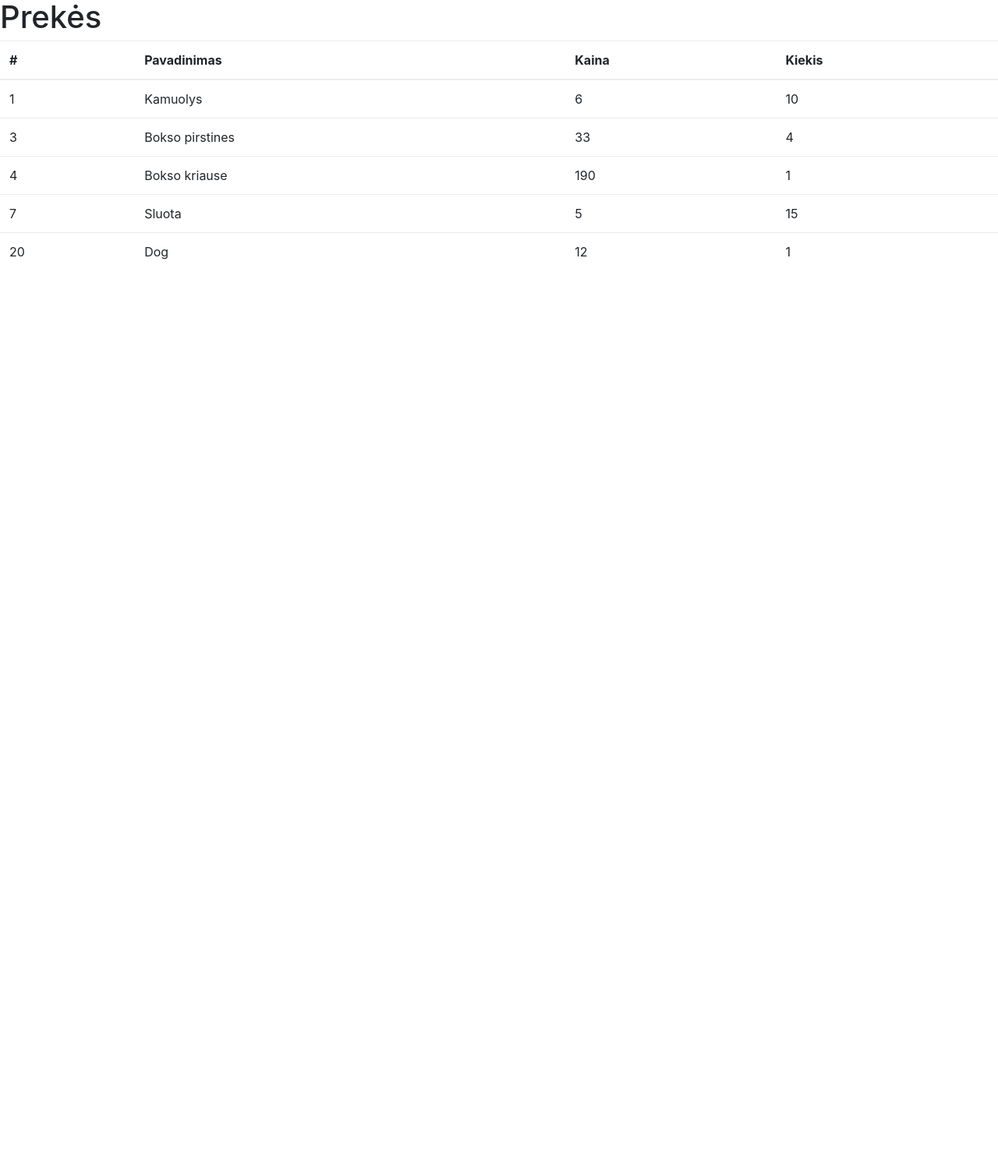
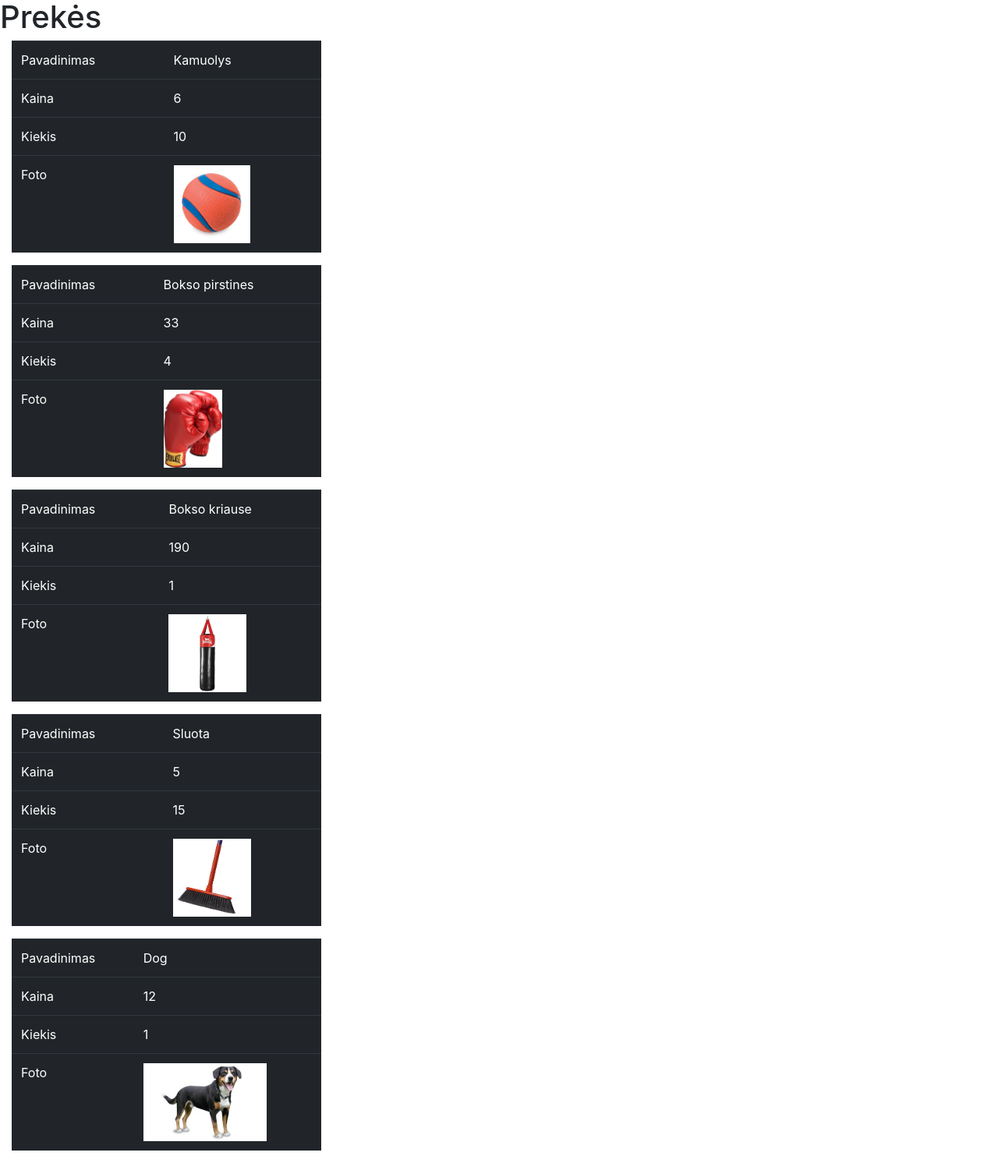
Before and after one commit to ignaszienius/Duombazes, a PHP site: page /index.php in a window 1280 px wide. Shown: the whole page at 78% size. Before the commit the page ends 333 px from the top, so only its background shows below. Run offline with PHP 8.4, Linux system fonts and the light colour scheme; data comes from the database, SQL or seed files in the repository.

Commit message:
Pakeistas paprasto user page interface

```diff
--- a/view.php
+++ b/view.php
@@ -9,23 +9,11 @@
 	<div class="row">
 		<div class="col">
 			<h1>Prekės</h1>
-			<table class="table">
-			  <thead>
-			    <tr>
-			      <th>#</th>
-			      <th>Pavadinimas</th>
-			      <th>Kaina</th>
-			      <th>Kiekis</th>
-			    </tr>
-			  </thead>
-			  <tbody>
 				<?php
 					foreach ($products as $product) {
-						echo "<tr><td>". $product['id'] ."</td><td>". $product['pavadinimas'] . "</td><td class='price'>". $product['kaina'] . "</td><td>". $product['kiekis'] . "</td></tr>";
+						echo "<div class='col-4'><table class='table table-hover table-inverse'><tr><td> Pavadinimas</td><td>". $product['pavadinimas'] . "</td></tr><tr class='price'><td>Kaina</td><td>". $product['kaina'] . "</td></tr><tr><td>Kiekis</td><td>". $product['kiekis'] . "</td></tr><tr><td>Foto</td><td><img src='images/"  . $product['image'] . "'style='height:100px;'></td></tr></table></div>";
 					}
 				?>
-			  </tbody>
-			</table>
 		</div>
 	</div>
 	<script>
```
